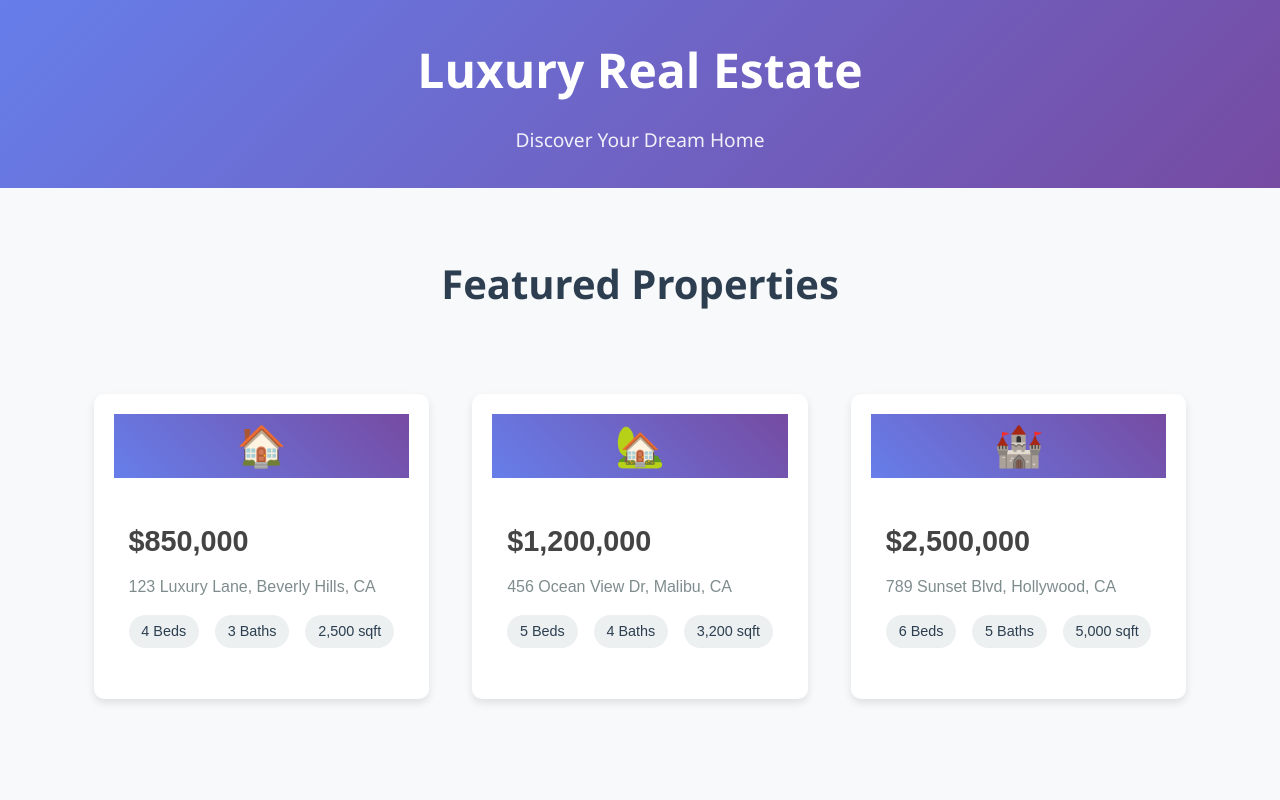
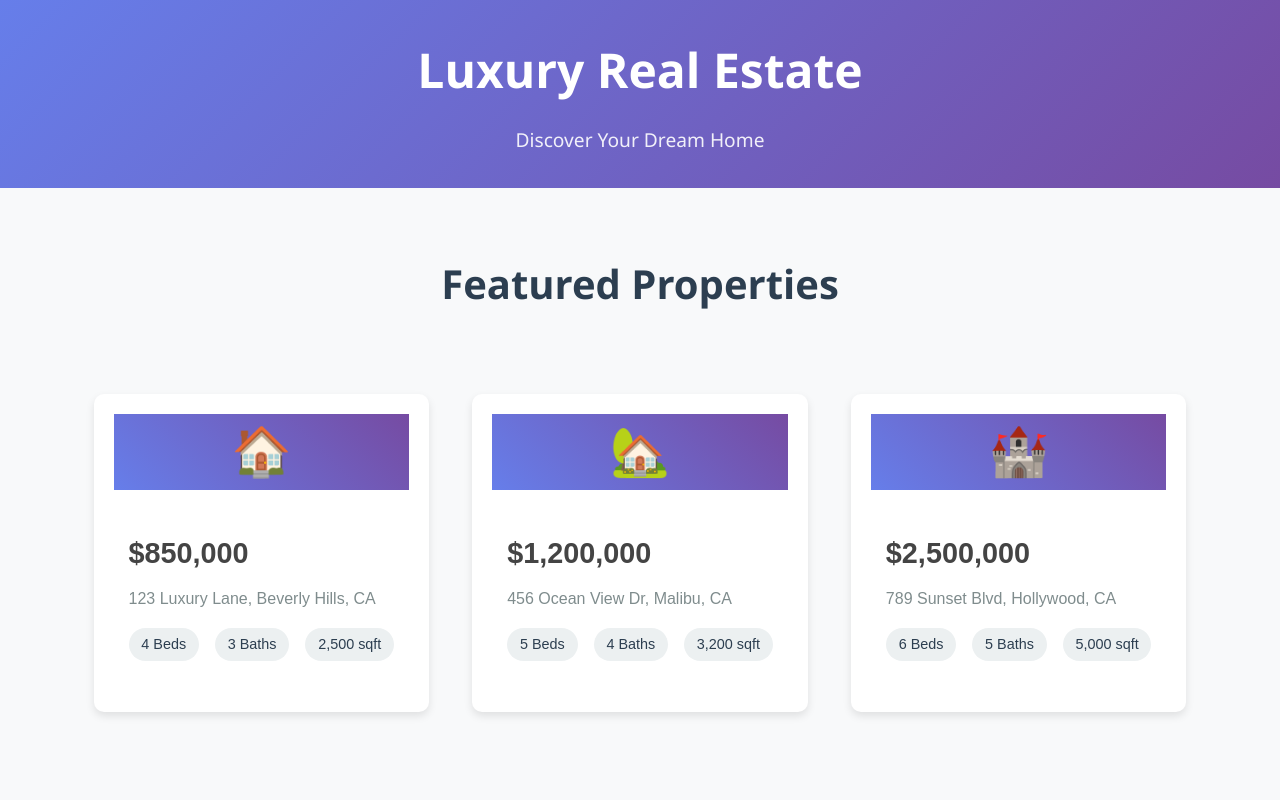
Before and after one commit to AtharvGhorpade-gif/real-estate-website, a plain HTML site: page index.html in a window 1280 px wide. Shown: the top 800 px of the page. Drawn offline with Linux system fonts and the light colour scheme.

Commit message:
Made home emojis larger in property cards

```diff
--- a/style.css
+++ b/style.css
@@ -73,7 +73,7 @@ body {
    align-items: center;
    justify-content: center;
    color: white;
-   font-size: 2.5rem;
+   font-size: 3rem !important;
 }
 
 .property-details {
```
